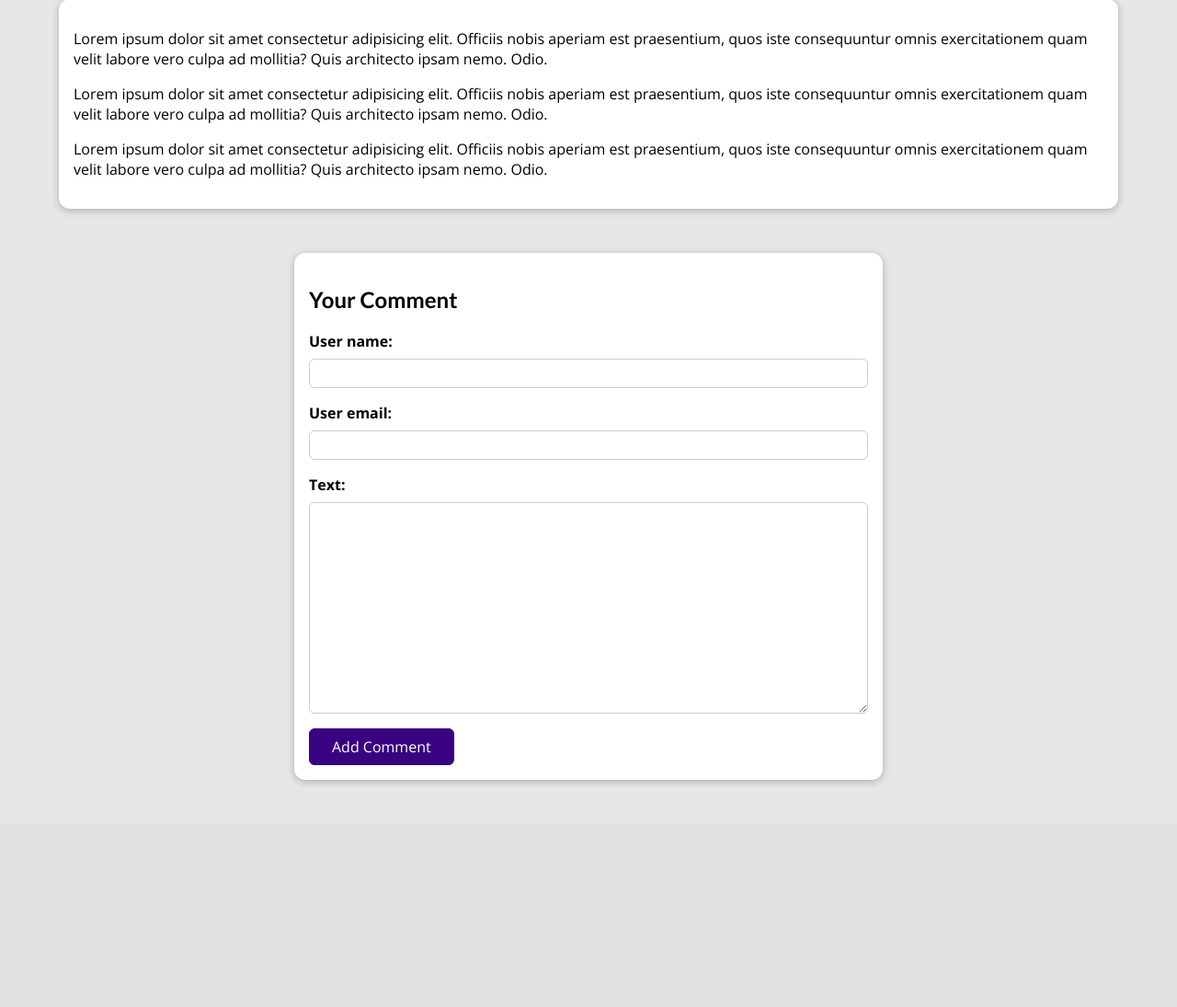
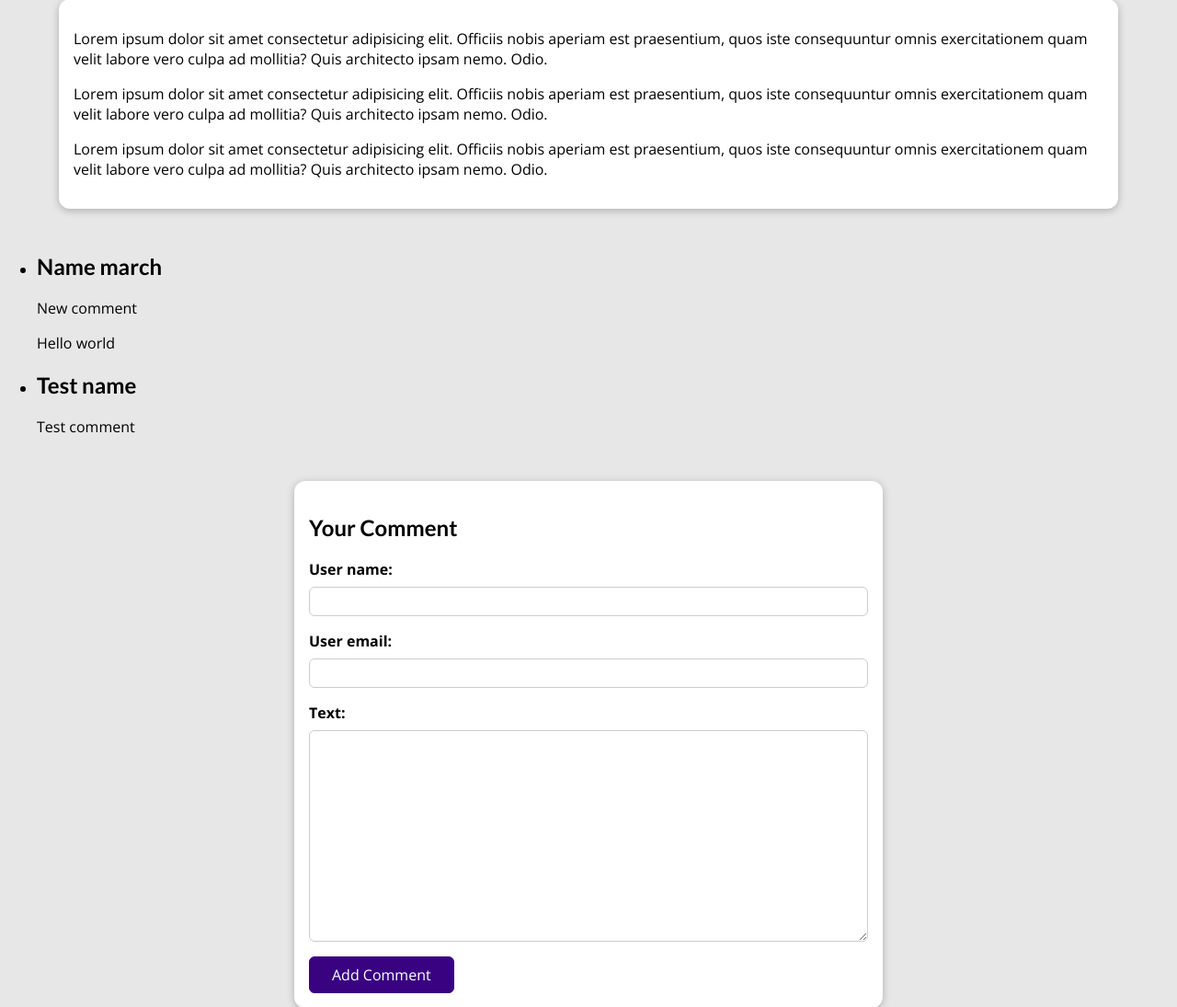
Before and after one commit to bhaveshdaswani93/django-blog, a Django app: a page that uses blog/templates/blog/post-detail.html in a window 1280 px wide. Shown: the part 529-1624 px from the top of the page at 92% size. Before the commit the page ends 1381 px from the top, so only its background shows below. Run offline with Django 5.2, Linux system fonts and the light colour scheme; data comes from the database, SQL or seed files in the repository; both versions use the stored data as it was after the commit.

Commit message:
working on comment list

```diff
--- a/blog/templates/blog/post-detail.html
+++ b/blog/templates/blog/post-detail.html
@@ -10,6 +10,8 @@
 {% endblock %}
 
 {% block content %}
+{% if comment_form.errors %}
+{% endif %}
 <section id="summary">
   <h2>{{ post.title }}</h2>
   {% for tag in post_tags %}
@@ -26,12 +28,23 @@
   {{ post.content|linebreaks }}
 
 </main>
+<section>
+  <ul>
+   {% for comment in comments %}
+     <li>
+      <h2>{{comment.user_name}}</h2>
+      <p>{{comment.text|linebreaks}}</p>
+     </li>
+  {% endfor %}
+  </ul>
+
+</section>
 <section id="comment-form">
   <h2>Your Comment</h2>
   <form action="{% url 'post-detail-page' post.slug %}" method="POST" >
     {% csrf_token %}
     {% for field in comment_form %}
-    <div class="form-control">
+    <div class="form-control {% if field.errors %}invalid{% endif %}">
       {{ field.label_tag }}
       {{ field }}
       {{ field.errors }}
--- a/blog/views.py
+++ b/blog/views.py
@@ -60,7 +60,8 @@ class SinglePostDetailView(View):
     return render(request, 'blog/post-detail.html', {
       'post': post,
       'post_tags': post.tags.all(),
-      'comment_form': CommentForm()
+      'comment_form': CommentForm(),
+      'comments': post.comments.all().order_by('-id')
     })
 
   def post(self, request, slug):
@@ -74,7 +75,9 @@ class SinglePostDetailView(View):
     return render(request, 'blog/post-detail.html', {
       'post': post,
       'post_tags': post.tags.all(),
-      'comment_form': comment_form
+      'comment_form': comment_form,
+
+      'comments': post.comments.all().order_by('-id')
     })
 
 
```
Also changed, not shown: db.sqlite3.
